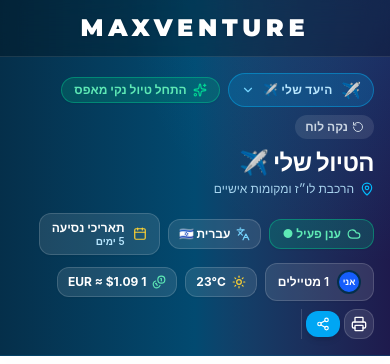
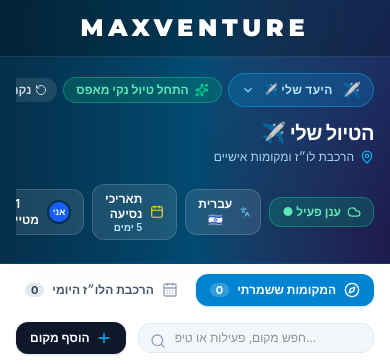
Before and after one commit to MaxShap98/travel-website, a React (Vite) app: page / in a window 390 px wide. Shown: the top 364 px of the page. Built offline with nearby package versions, Linux system fonts and the light colour scheme; no server answers; the database is empty.

Commit message:
Auto-sync: update src\components\Header.jsx (2026-09-24 16:59:44)

```diff
--- a/src/components/Header.jsx
+++ b/src/components/Header.jsx
@@ -57,12 +57,12 @@ export function Header({
       <div className="max-w-7xl mx-auto px-4 sm:px-6 lg:px-8 py-4 relative z-10">
         <div className="flex flex-col lg:flex-row lg:items-center lg:justify-between gap-4">
           {/* Left: Destination Badge & Title */}
-          <div>
-            <div className="flex flex-wrap items-center gap-2 mb-2">
+          <div className="min-w-0 w-full lg:w-auto">
+            <div className="flex items-center gap-1.5 sm:gap-2 mb-2 overflow-x-auto pb-1 scrollbar-none flex-nowrap sm:flex-wrap">
               {/* Destination Tag / Badge */}
               <button
                 onClick={onOpenDestinationModal}
-                className="group inline-flex items-center gap-2 px-3 py-1 rounded-full bg-sky-500/20 hover:bg-sky-500/30 border border-sky-400/40 text-sky-200 hover:text-white transition-all text-xs font-bold tracking-wide uppercase cursor-pointer"
+                className="group inline-flex items-center gap-2 px-3 py-1 rounded-full bg-sky-500/20 hover:bg-sky-500/30 border border-sky-400/40 text-sky-200 hover:text-white transition-all text-xs font-bold tracking-wide uppercase cursor-pointer whitespace-nowrap shrink-0"
                 title={isHe ? "לחץ להחלפת יעד או שינוי שם" : "Click to switch destination"}
               >
                 <span className="text-base">{trip.flag || "🌍"}</span>
@@ -73,7 +73,7 @@ export function Header({
               {/* Start Fresh Blank Trip Button */}
               <button
                 onClick={onStartBlankTrip}
-                className="inline-flex items-center gap-1.5 px-3 py-1 rounded-full bg-emerald-500/20 hover:bg-emerald-500/30 border border-emerald-400/40 text-emerald-300 hover:text-white text-xs font-bold transition-all cursor-pointer shadow-xs"
+                className="inline-flex items-center gap-1.5 px-3 py-1 rounded-full bg-emerald-500/20 hover:bg-emerald-500/30 border border-emerald-400/40 text-emerald-300 hover:text-white text-xs font-bold transition-all cursor-pointer shadow-xs whitespace-nowrap shrink-0"
                 title={isHe ? "התחל טיול חדש ונקי ללא נתונים לדוגמה" : "Start a blank canvas trip"}
               >
                 <Sparkles className="w-3.5 h-3.5 text-emerald-400" />
@@ -83,7 +83,7 @@ export function Header({
               {/* Clear Current Trip Places & Schedule */}
               <button
                 onClick={onClearTrip}
-                className="inline-flex items-center gap-1 px-2.5 py-1 rounded-full bg-white/10 hover:bg-rose-500/20 hover:border-rose-400/40 text-slate-300 hover:text-rose-300 text-xs font-semibold transition-all cursor-pointer"
+                className="inline-flex items-center gap-1 px-2.5 py-1 rounded-full bg-white/10 hover:bg-rose-500/20 hover:border-rose-400/40 text-slate-300 hover:text-rose-300 text-xs font-semibold transition-all cursor-pointer whitespace-nowrap shrink-0"
                 title={isHe ? "נקה את כל המקומות והלו״ז של הטיול הנוכחי" : "Clear all places & schedule"}
               >
                 <RotateCcw className="w-3 h-3" />
@@ -92,7 +92,7 @@ export function Header({
             </div>
 
             <div className="flex items-baseline gap-3">
-              <h1 className="text-2xl sm:text-3xl font-extrabold tracking-tight text-white" dir="auto">
+              <h1 className="text-xl sm:text-2xl md:text-3xl font-extrabold tracking-tight text-white truncate max-w-full" dir="auto">
                 {trip.title || trip.destination}
               </h1>
             </div>
@@ -103,11 +103,11 @@ export function Header({
           </div>
 
           {/* Right: Meta Info Widgets & Action Controls */}
-          <div className="flex flex-wrap items-center gap-2">
+          <div className="flex items-center gap-2 overflow-x-auto pb-1 scrollbar-none flex-nowrap lg:flex-wrap w-full lg:w-auto">
             {/* Cloud Sync Button */}
             <button
               onClick={onOpenSyncModal}
-              className={`px-3 py-1.5 rounded-xl border text-xs font-bold flex items-center gap-1.5 transition-all cursor-pointer shadow-xs ${
+              className={`px-3 py-1.5 rounded-xl border text-xs font-bold flex items-center gap-1.5 transition-all cursor-pointer shadow-xs whitespace-nowrap shrink-0 ${
                 isCloudSyncActive
                   ? "bg-emerald-500/20 hover:bg-emerald-500/30 text-emerald-300 border-emerald-400/40"
                   : "bg-amber-500/20 hover:bg-amber-500/30 text-amber-200 border-amber-400/40"
```
